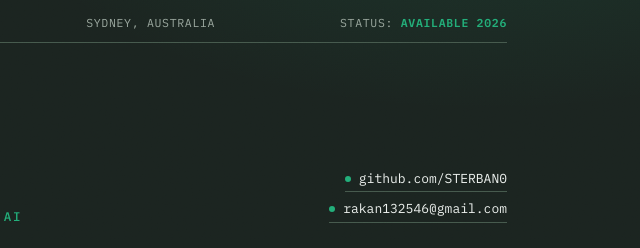
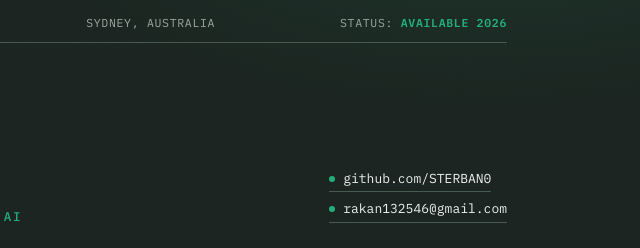
Before and after one commit to STERBAN0/STERBAN0.github.io, a plain HTML site: page index.html in a window 1280 px wide. Shown: the top 248 px of the page, 639-1279 px from the left. Drawn offline with Linux system fonts and the light colour scheme.

Commit message:
fix: align contact link dots vertically in masthead

```diff
--- a/index.html
+++ b/index.html
@@ -84,7 +84,7 @@ h1.name{
   font-size:12.5px;letter-spacing:.14em;color:var(--mask);
   text-transform:uppercase;margin-top:12px;
 }
-.mast-links{display:flex;flex-direction:column;gap:7px;align-items:flex-end;font-family:"IBM Plex Mono",monospace;font-size:13px}
+.mast-links{display:flex;flex-direction:column;gap:7px;align-items:flex-start;font-family:"IBM Plex Mono",monospace;font-size:13px}
 .mast-links a{display:inline-flex;align-items:center;gap:8px;color:var(--ink);border-bottom:1px solid var(--rule);padding-bottom:2px;transition:color .2s,border-color .2s}
 .mast-links a:hover{color:var(--mask);text-decoration:none;border-color:var(--mask)}
 .mast-links .dot{width:6px;height:6px;background:var(--mask);border-radius:50%;flex:none}
```
